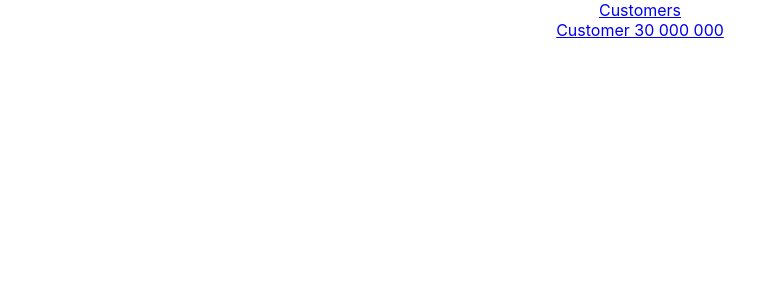
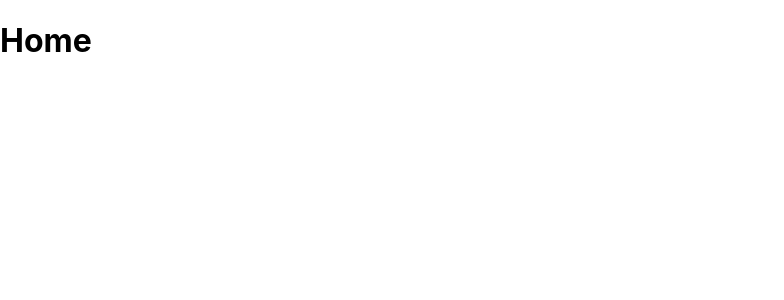
Before and after one commit to jebusdoodles/react-customers-app, a React (Create React App) app: page / in a window 1280 px wide. Shown: the top 300 px of the page, without its empty margins (0-784 px from the left). Built offline with nearby package versions, Linux system fonts and the light colour scheme.

Commit message:
Utilizacion del route exact

```diff
--- a/src/App.js
+++ b/src/App.js
@@ -1,16 +1,29 @@
-import React from 'react';
-import { Link, BrowserRouter as Router } from 'react-router-dom';
+import React, {Component} from 'react';
+import {BrowserRouter as Router, Route } from 'react-router-dom';
 import './App.css';
 
-function App() {
-  return (
-    <Router>
-      <div className="App">
-        <Link to='/customers'>Customers</Link> <br></br>
-        <Link to='/customers/30000000'>Customer 30 000 000</Link>
-      </div>
-    </Router>
-  );
+class App extends Component{
+
+  renderHome = () => <h1>Home</h1>;
+
+  renderCustomerContainer = () => <h1>Customer Container</h1>;
+
+  renderCustomerListContainer = () => <h1>Customer list container</h1>;
+
+  renderCustomerNewContainer = () => <h1>Customer new container</h1>;
+
+  render(){
+    return(
+      <Router>
+        <div>
+          <Route exact path="/" component={this.renderHome}></Route>
+          <Route exact path="/customers" component={this.renderCustomerListContainer}></Route>
+          <Route exact path="/customer/:dni" component={this.renderCustomerContainer}></Route>
+          <Route exact path="/customers/new" component={this.renderCustomerNewContainer}></Route>
+        </div>
+      </Router>
+    )
+  }
 }
 
 export default App;
```
